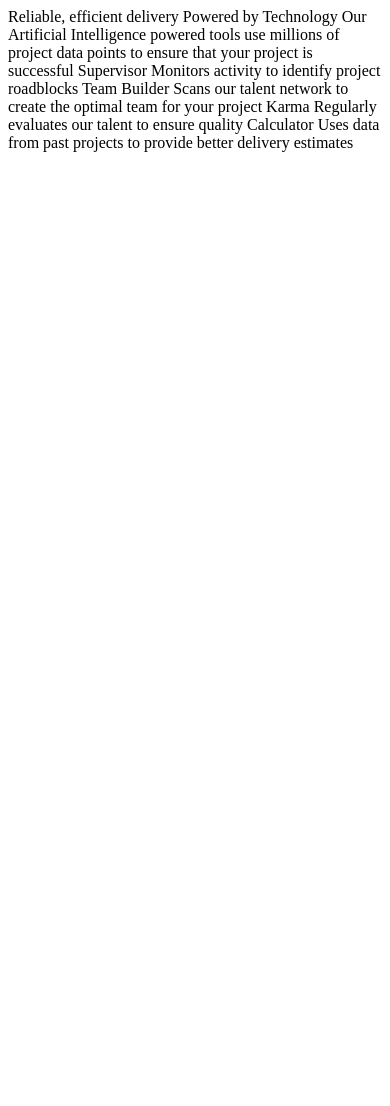
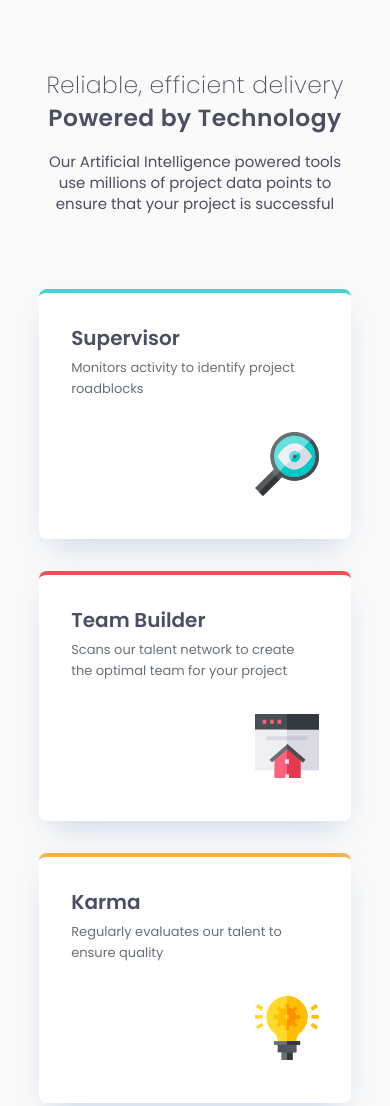
Before and after one commit to stefanteichert/Four-Card-Feature-Section-Frontendmentor, a plain HTML site: page index.html in a window 390 px wide. Shown: the top 1106 px of the page. Before the commit the page ends 844 px from the top, so only its background shows below. Drawn offline with Linux system fonts and the light colour scheme.

Commit message:
Feat: grid-layout + responsive design

```diff
--- a/index.html
+++ b/index.html
@@ -5,6 +5,9 @@
   <meta charset="UTF-8">
   <meta name="viewport" content="width=device-width, initial-scale=1.0">
   <!-- displays site properly based on user's device -->
+  <link rel="preconnect" href="https://fonts.googleapis.com">
+  <link rel="preconnect" href="https://fonts.gstatic.com" crossorigin>
+  <link href="https://fonts.googleapis.com/css2?family=Poppins:wght@200;400;600&display=swap" rel="stylesheet">
 
   <link rel="icon" type="image/png" sizes="32x32" href="./images/favicon-32x32.png">
   <link rel="stylesheet" href="./styles.css">
@@ -15,26 +18,37 @@
 </head>
 
 <body>
-
-  Reliable, efficient delivery
-  Powered by Technology
-
-  Our Artificial Intelligence powered tools use millions of project data points
-  to ensure that your project is successful
-
-  Supervisor
-  Monitors activity to identify project roadblocks
-
-  Team Builder
-  Scans our talent network to create the optimal team for your project
-
-  Karma
-  Regularly evaluates our talent to ensure quality
-
-  Calculator
-  Uses data from past projects to provide better delivery estimates
-
-
+  <header class="main-header">
+    <h1 class="main-title"><span class="text-preset-2">Reliable, efficient delivery</span>
+      <span class="text-preset-1">Powered by Technology</span>
+    </h1>
+    <p class="text-preset-4">Our Artificial Intelligence powered tools use millions of project data
+      points
+      to ensure that your project is successful</p>
+  </header>
+  <div class="cards-container">
+    <section class="card-section supervisor-cyan">
+      <h2 class="section-title text-preset-3">Supervisor</h2>
+      <p class="section-description text-preset-5">Monitors activity to identify project roadblocks</p>
+      <img src="./images/icon-supervisor.svg" alt="a supervisor icon" class="section-image">
+    </section>
+    <section class="card-section team-builder-red">
+      <h2 class="section-title text-preset-3">Team Builder</h2>
+      <p class="section-description text-preset-5">Scans our talent network to create the optimal team for your project
+      </p>
+      <img src="./images/icon-team-builder.svg" alt="a teambuilder icon" class="section-image">
+    </section>
+    <section class="card-section karma-orange">
+      <h2 class="section-title text-preset-3">Karma</h2>
+      <p class="section-description text-preset-5">Regularly evaluates our talent to ensure quality</p>
+      <img src="./images/icon-karma.svg" alt="a karma icon" class="section-image">
+    </section>
+    <section class="card-section calculator-blue">
+      <h2 class="section-title text-preset-3">Calculator</h2>
+      <p class="section-description text-preset-5">Uses data from past projects to provide better delivery estimates</p>
+      <img src="./images/icon-calculator.svg" alt="a calculator icon" class="section-image">
+    </section>
+  </div>
 </body>
 
 </html>
--- a/styles.css
+++ b/styles.css
@@ -3,3 +3,179 @@
 *::after {
   box-sizing: border-box;
 }
+
+:root {
+
+  --color-grey-500: hsl(234, 12%, 34%);
+  --color-grey-400: hsl(212, 6%, 44%);
+  --color-red: hsl(0, 78%, 62%);
+  --color-cyan: hsl(180, 62%, 55%);
+  --color-blue: hsl(212, 86%, 64%);
+  --color-orange: hsl(34, 97%, 64%);
+  --color-background: hsl(0, 0%, 98%);
+}
+
+.text-preset-1 {
+  font-size: clamp(1rem, 6vw, 2.25rem);
+  line-height: 1.4;
+  letter-spacing: 0.02em;
+  font-weight: 600;
+}
+
+.text-preset-2 {
+  font-size: clamp(1rem, 6vw, 2.25rem);
+  line-height: 1.4;
+  letter-spacing: 0.02em;
+  font-weight: 200;
+}
+
+.text-preset-3 {
+  font-size: clamp(1.25rem, 3vw, 1.5rem);
+  line-height: 1.35;
+  font-weight: 600;
+}
+
+.text-preset-4 {
+  font-size: 0.9375rem;
+  line-height: 1.4;
+  font-weight: 400;
+}
+
+.text-preset-5 {
+  font-size: 0.8125rem;
+  line-height: 1.6;
+  font-weight: 400;
+}
+
+.supervisor-cyan {
+  border-top: 4px solid var(--color-cyan);
+  grid-column: 1 / span 2;
+  grid-row: 2;
+
+}
+
+.team-builder-red {
+  border-top: 4px solid var(--color-red);
+
+  grid-column: 2 /span 2;
+  grid-row: 1;
+
+}
+
+.calculator-blue {
+  border-top: 4px solid var(--color-blue);
+  grid-column: 2 / span 2;
+  grid-row: 3;
+}
+
+.karma-orange {
+  border-top: 4px solid var(--color-orange);
+
+  grid-column: 3 / span 2;
+  grid-row: 2;
+
+}
+
+body {
+  font-family: "Poppins", sans-serif;
+  background-color: var(--color-background);
+  min-height: 100vh;
+  display: flex;
+  flex-direction: column;
+  justify-content: center;
+  align-items: center;
+  padding-inline: clamp(1rem, 8vw, 4rem);
+  padding-block: clamp(2.5rem, 8vw, 6.25rem);
+}
+
+.main-header {
+  color: var(--color-grey-500);
+  margin-block-end: 3.75rem;
+  text-align: center;
+  max-width: 33.75rem;
+}
+
+.main-title {
+  display: flex;
+  flex-direction: column;
+  gap: 0;
+  margin-block-end: 1rem;
+}
+
+.card-section {
+  background-color: white;
+  padding: 2rem;
+  margin-block-end: 2rem;
+  border-radius: 0.5rem;
+  box-shadow: 0 13px 30px -11px hsla(213, 47%, 67%, 0.5);
+  display: flex;
+  flex-direction: column;
+  min-height: 15.625rem;
+  max-width: 21.875rem;
+}
+
+.section-title {
+  color: var(--color-grey-500);
+  margin: 0;
+  margin-block-end: 0.375rem;
+}
+
+.section-description {
+  color: var(--color-grey-400);
+  margin: 0;
+  margin-block-end: 2rem;
+}
+
+.section-image {
+  width: 4rem;
+  height: 4rem;
+  margin-inline-start: auto;
+}
+
+@media (min-width: 47rem) {
+
+  .cards-container {
+    display: grid;
+    grid-template-columns: repeat(4, 1fr);
+    grid-template-rows: repeat(3, auto);
+    row-gap: 0rem;
+    column-gap: 2rem;
+
+    align-content: center;
+  }
+}
+
+@media (min-width: 71rem) {
+
+  .cards-container {
+    display: grid;
+    grid-template-columns: repeat(3, 1fr);
+    grid-template-rows: repeat(4, 1fr);
+
+    row-gap: 0rem;
+    column-gap: 2rem;
+
+    align-content: center;
+  }
+
+  .supervisor-cyan {
+    grid-column: 1;
+    grid-row: 2 / span 2;
+  }
+
+  .team-builder-red {
+    grid-column: 2;
+    grid-row: 1 / span 2;
+  }
+
+  .calculator-blue {
+    grid-column: 3;
+    grid-row: 2 / span 2;
+  }
+
+  .karma-orange {
+    grid-column: 2;
+    grid-row: 3 / span 2;
+  }
+
+}
```
